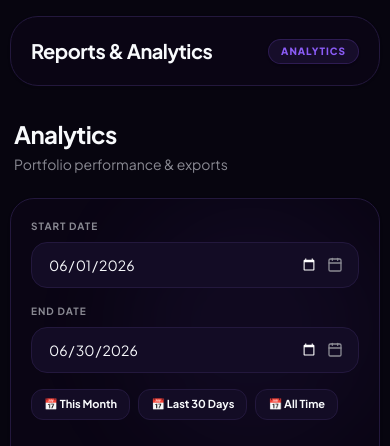
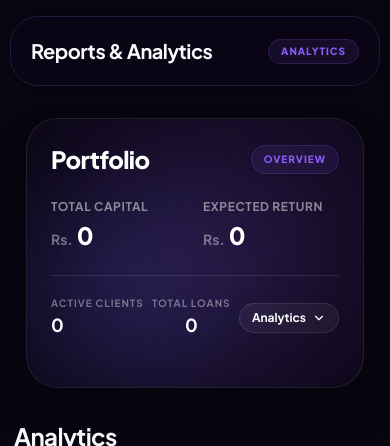
Before and after one commit to dilshandevxx/finance-app-loan-collection, a Next.js app: page /reports in a window 390 px wide. Shown: the top 446 px of the page. Built offline with nearby package versions, Linux system fonts and the light colour scheme; no server answers; the database is empty.

Commit message:
changed file name

```diff
--- a/src/app/page.tsx
+++ b/src/app/page.tsx
@@ -12,7 +12,6 @@ import { TopOverdueCard } from "@/components/TopOverdueCard";
 import { VillageCollectionBars } from "@/components/VillageCollectionBars";
 import { MobileDashboardSections } from "@/components/MobileDashboardSections";
 import { FeaturedSections } from "@/components/FeaturedSections";
-import { BigPortfolioHeader } from "@/components/BigPortfolioHeader";
 import { DesktopHomeGrid } from "@/components/DesktopHomeGrid";
 import { createClient } from "@/utils/supabase/server";
 
@@ -105,9 +104,6 @@ export default async function Home() {
           overdueAmount={overdueAmount}
         />
 
-        {/* Big Portfolio Header on Home */}
-        <BigPortfolioHeader loans={loans} customers={customers} />
-
         {/* Featured Sections (Horizontally Scrollable Cards) */}
         <FeaturedSections
           customers={customers}
--- a/src/app/reports/page.tsx
+++ b/src/app/reports/page.tsx
@@ -1,6 +1,8 @@
 import { ReportsDashboardWrapper } from "@/components/ReportsDashboardWrapper";
 import { BottomNav } from "@/components/BottomNav";
 import { getCustomers, getInstallments, getLoans, getCompanySettings } from "@/data/db";
+
+import { BigPortfolioHeader } from "@/components/BigPortfolioHeader";
 
 export const dynamic = 'force-dynamic';
 
@@ -21,6 +23,10 @@ export default async function ReportsPage() {
         </span>
       </header>
 
+      <div className="md:hidden px-4">
+        <BigPortfolioHeader loans={loans} customers={customers} />
+      </div>
+
       <ReportsDashboardWrapper
         installments={installments}
         loans={loans}
```
